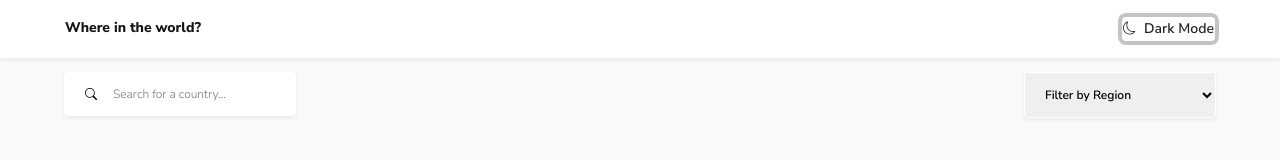
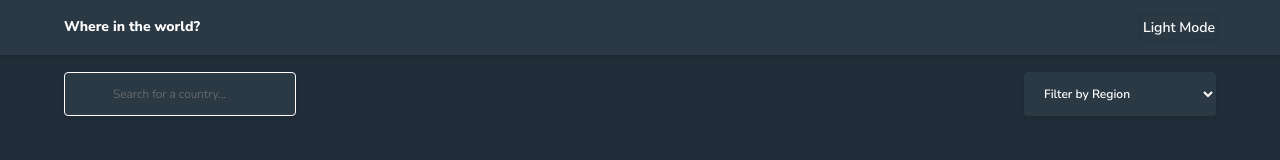
Before and after one commit to misspee007/REST-Countries-API-with-color-theme-switcher, a website: page index.html in a window 1280 px wide. Both pictures are taken after a click on the button "Dark Mode". Drawn offline with nearby package versions, Linux system fonts and the light colour scheme; no server answers.

Commit message:
[Dark mode]: Initial commit

```diff
--- a/index.html
+++ b/index.html
@@ -15,21 +15,21 @@
 
     <title>Where in the World? - Home</title>
   </head>
-  <body class="bg-secondary">
+  <body class="bg-secondary"  id="body">
     <div>
       <header
-        class="bg-white border border-white shadow-sm d-flex justify-content-between align-items-center px-3 py-4 py-sm-3 px-sm-3 position-fixed w-100"
+        id="header" class="bg-white shadow-sm d-flex justify-content-between align-items-center px-3 py-4 py-sm-3 px-sm-3 position-fixed w-100"
       >
         <a href="#home" class="text-decoration-none"
-          ><h1 class="fs-6 fw-bold m-0 mx-sm-5">Where in the world?</h1></a
+          ><h1 class="fs-6 fw-bold m-0 mx-sm-5 " id="h1">Where in the world?</h1></a
         >
-        <button class="btn p-0 mx-sm-5 fw-normal fs-6">
+        <button type="button"  id="dark-mode" class="btn  p-0 mx-sm-5 fw-normal fs-6 ">
           <svg
             xmlns="http://www.w3.org/2000/svg"
             width="13"
             height="16"
             fill="currentColor"
-            class="bi bi-moon mb-1 me-1"
+            class="bi bi-moon mb-1 me-1 "
             viewBox="0 0 16 16"
           >
             <path
@@ -54,7 +54,7 @@
           />
 
           <select
-            class="filter-custom w-70 px-3 mt-3 mt-sm-0 mb-4 mb-sm-0 fw-normal border border-white shadow-sm rounded"
+            class="filter-custom w-70 px-3 mt-3 mt-sm-0 mb-4 mb-sm-0 fw-normal border-0 shadow-sm rounded" id="filter"
             style="width: 12rem"
             onchange="handleRegionChange()"
           >
--- a/sass/main.scss
+++ b/sass/main.scss
@@ -1,15 +1,25 @@
-// - Very Dark Blue (Light Mode Text): hsl(200, 15%, 8%)
-// - Dark Gray (Light Mode Input): hsl(0, 0%, 52%)
-// - Very Light Gray (Light Mode Background): hsl(0, 0%, 98%)
+// - Dark Blue (Dark Mode Elements): hsl(209, 23%, 22%)
+//- Very Dark Blue (Dark Mode Background): hsl(207, 26%, 17%)
+//- Very Dark Blue (Light Mode Text): hsl(200, 15%, 8%)
+//- Dark Gray (Light Mode Input): hsl(0, 0%, 52%)
+//- Very Light Gray (Light Mode Background): hsl(0, 0%, 98%)
+//- White (Dark Mode Text & Light Mode Elements): hsl(0, 0%, 100%)
+
 @import url("https://fonts.googleapis.com/css2?family=Nunito+Sans:wght@300;600;800&display=swap");
 
+// light mode
 $very-dark-blue: hsl(200, 15%, 8%);
 $dark-gray: hsl(0, 0%, 52%);
 $very-light-gray: hsl(0, 0%, 98%);
+// dark mode
+$dark-blue: hsl(209, 23%, 22%);
+$very-dark-blue: hsl(207, 26%, 17%);
 
 $primary: $very-dark-blue;
 $secondary: $very-light-gray;
 $dark: $dark-gray;
+
+$body-bg: $very-dark-blue;
 
 $font-family-base: "Nunito Sans";
 $font-weight-normal: 600;
@@ -19,7 +29,7 @@ $h6-font-size: 14px;
 
 $paragraph-margin-bottom: 0;
 
-$box-shadow-sm: 0 0rem 0.4rem rgb(0 0 0 / 8%);
+// $box-shadow-sm: 0 0rem 0.4rem rgb(0 0 0 / 8%);
 
 // Custom classes
 .filter-custom,
@@ -35,6 +45,9 @@ $box-shadow-sm: 0 0rem 0.4rem rgb(0 0 0 / 8%);
 .fs-7 {
   font-size: 12px;
 }
+.dark-blue{
+  background: $dark-blue;
+}
 
 //import bootstrap
 @import "../node_modules/bootstrap/scss/bootstrap.scss";
--- a/scripts/index.js
+++ b/scripts/index.js
@@ -4,6 +4,7 @@
 
 // clear local storage to reset details page.
 localStorage.removeItem("country");
+localStorage.setItem("theme", "light");
 
 // helper functions
 const cards = document.getElementsByClassName('cards')[0];
@@ -17,14 +18,14 @@ function createCard(data) {
     link.addEventListener("click", getDetails);
 
     const div = document.createElement('div');
-    div.className = "bg-white rounded-top h-100";
+    div.className = "card-wrap bg-white rounded-top h-100";
 
     const flag = document.createElement('img');
     flag.className = 'flag w-100 h-50 rounded-top';
     flag.src = i.flags.svg;
 
     const cardInfo = document.createElement('div');
-    cardInfo.className = 'border border-white shadow-sm rounded-bottom  px-4 py-4 h-50';
+    cardInfo.className = 'shadow-sm rounded-bottom  px-4 py-4 h-50';
 
     const title = document.createElement('h2');
     title.className = 'title fw-bold fs-5';
@@ -112,3 +113,41 @@ async function getData (path) {
 }
 const baseURL = "https://restcountries.com/v2/all";
 getData(baseURL);
+
+// Dark mode
+function toggleBgColor(theme, btn) {
+  if (theme === "light") {
+    document.getElementById('body').classList.remove("bg-secondary", "text-white");
+    document.getElementById("header").classList.remove("bg-white");
+    document.getElementById("header").classList.add("dark-blue");
+    document.getElementById("h1").classList.add("text-white");
+    btn.classList.add("text-white");
+    document.getElementById("searchbar").classList.replace("text-dark", "text-white");
+    document.getElementById("searchbar").classList.add("dark-blue");
+    document.getElementById("filter").classList.add("dark-blue", "text-white");
+
+    // document.getElementsByClassName('card-wrap').forEach(element => {
+    //   element.classList.replace("bg-white", "dark-elements");
+    // });
+  }
+  if (theme === "dark"){
+    document.getElementById("header").classList.add("bg-white");
+    document.getElementById('body').classList.add("bg-secondary", "text-white");
+    document.getElementById("h1").classList.remove("text-white");
+    btn.classList.remove("text-white");
+    document.getElementById("searchbar").classList.remove("dark-blue");
+    document.getElementById("filter").classList.remove("dark-blue", "text-white");
+  }
+}
+function toggleBtn(theme, btn) {
+  btn.innerText = `${theme === "light" ? "Light Mode" : "Dark Mode"}`;
+}
+
+let btn = document.getElementById("dark-mode");
+btn.addEventListener("click", toggleDarkMode);
+function toggleDarkMode() {
+  let theme = localStorage.getItem("theme");
+  toggleBgColor(theme, btn);
+  toggleBtn(theme, btn);
+  localStorage.setItem("theme", `${theme === "light" ? "dark" : "light"}`);
+}
```
Also changed, not shown: css/main.min.css, 1 other file.
